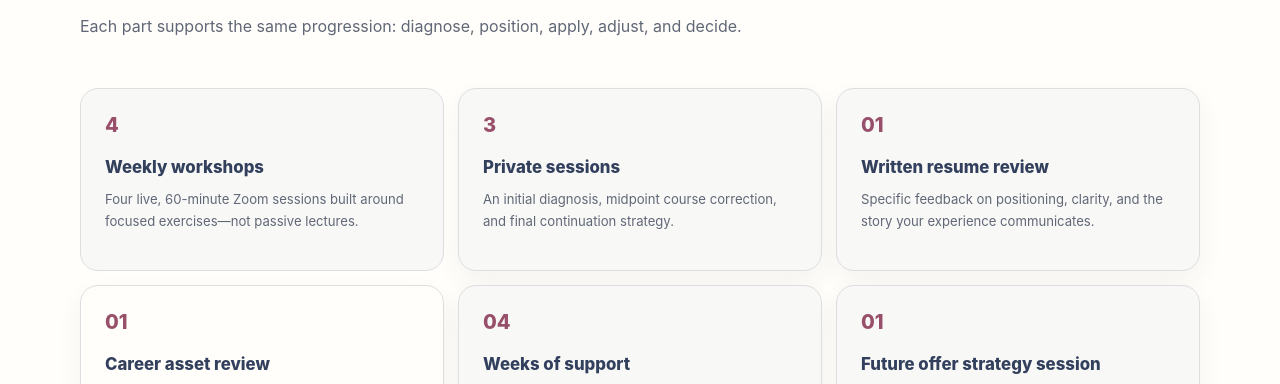
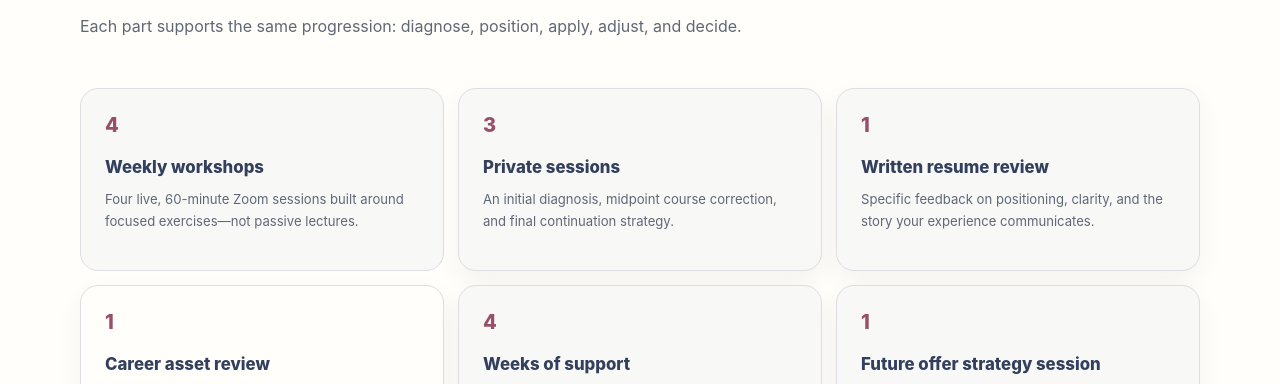
Before and after one commit to kelly0921/recruiting-season-accelerator-application, a React (Vite) app: page / in a window 1280 px wide. Shown: the part 2431-2815 px from the top of the page. Built offline with nearby package versions, Linux system fonts and the light colour scheme.

Commit message:
Normalize included item quantities

```diff
--- a/src/LandingPage.jsx
+++ b/src/LandingPage.jsx
@@ -12,10 +12,10 @@ const bottlenecks = [
 const included = [
   ['4', 'Weekly workshops', 'Four live, 60-minute Zoom sessions built around focused exercises—not passive lectures.'],
   ['3', 'Private sessions', 'An initial diagnosis, midpoint course correction, and final continuation strategy.'],
-  ['01', 'Written resume review', 'Specific feedback on positioning, clarity, and the story your experience communicates.'],
-  ['01', 'Career asset review', 'Feedback on one additional asset—such as your portfolio, LinkedIn profile, outreach, or recruiting strategy—selected around your bottleneck.'],
-  ['04', 'Weeks of support', 'Private Slack, weekly accountability, and ApplyFirst tools used throughout the program.'],
-  ['01', 'Future offer strategy session', 'One 30-minute strategy session for your next internship or new-grad offer, included for every founding participant.'],
+  ['1', 'Written resume review', 'Specific feedback on positioning, clarity, and the story your experience communicates.'],
+  ['1', 'Career asset review', 'Feedback on one additional asset—such as your portfolio, LinkedIn profile, outreach, or recruiting strategy—selected around your bottleneck.'],
+  ['4', 'Weeks of support', 'Private Slack, weekly accountability, and ApplyFirst tools used throughout the program.'],
+  ['1', 'Future offer strategy session', 'One 30-minute strategy session for your next internship or new-grad offer, included for every founding participant.'],
 ];
 
 const journey = [
```
